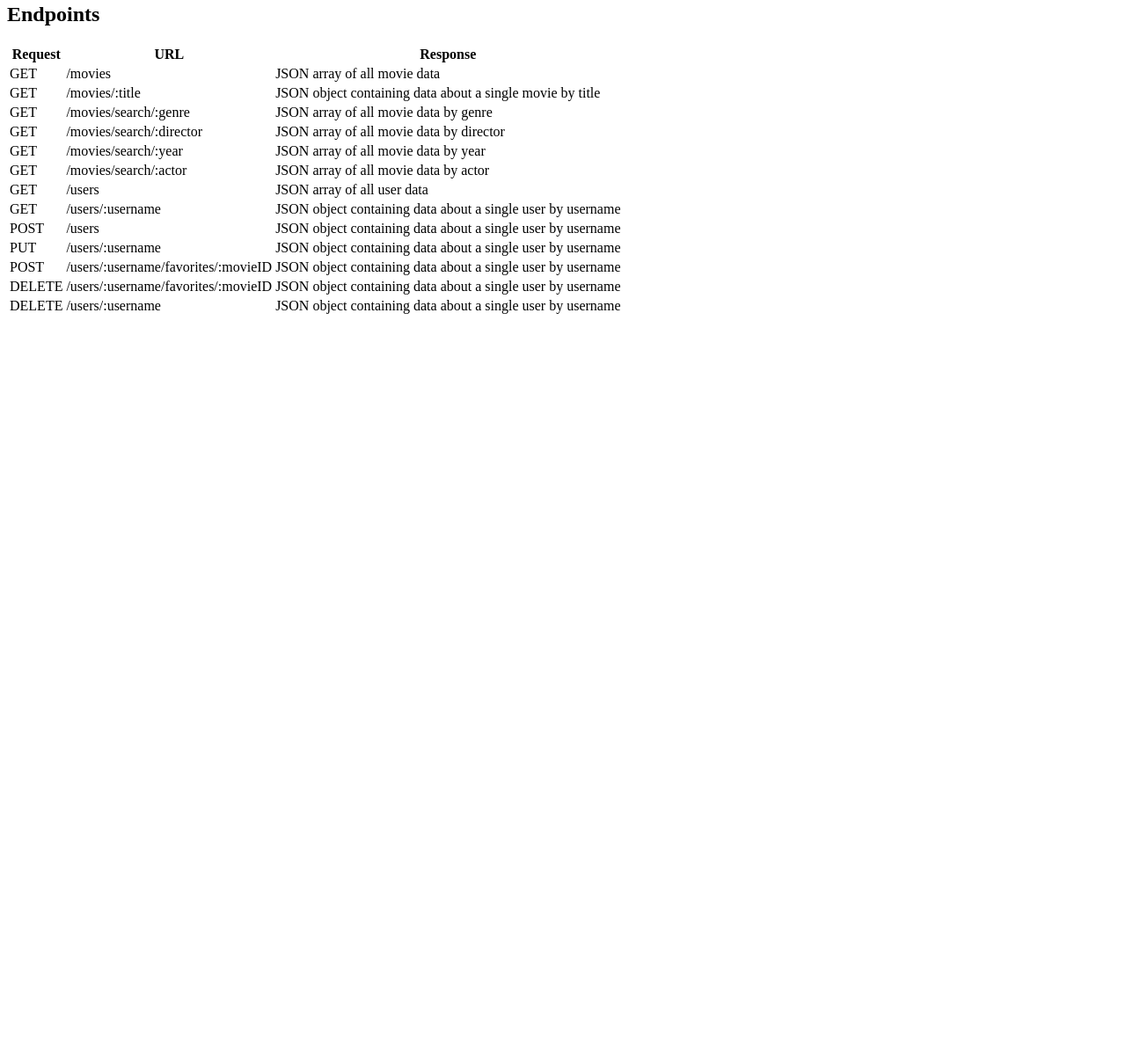
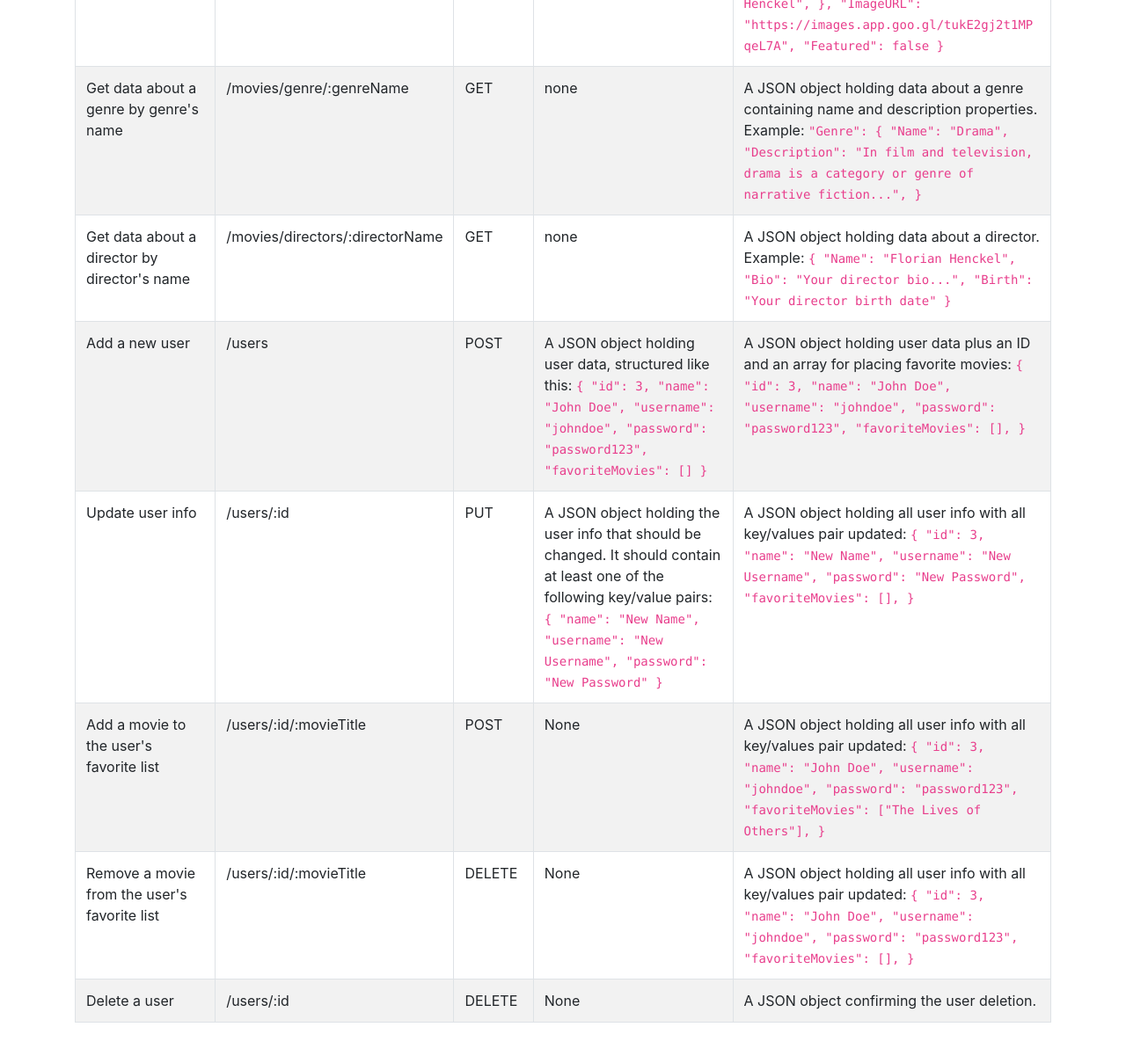
Before and after one commit to JoudHasan/Movie_API, a website: page public/documentation.html in a window 1280 px wide. Shown: the part 753-1954 px from the top of the page at 88% size. Before the commit the page ends 1121 px from the top, so only its background shows below. Drawn offline with nearby package versions, Linux system fonts and the light colour scheme.

Commit message:
updating doc.html and adding css file

```diff
--- /dev/null
+++ b/public/css/styles.css
@@ -0,0 +1,8 @@
+body {
+  margin-top: 80px;
+  margin-bottom: 80px;
+}
+
+#title {
+  padding-bottom: 50px;
+}
--- a/public/documentation.html
+++ b/public/documentation.html
@@ -4,6 +4,10 @@
 <head>
     <meta charset="UTF-8">
     <meta name="viewport" content="width=device-width, initial-scale=1.0">
+    <link rel="stylesheet" href="https://cdn.jsdelivr.net/npm/bootstrap@4.3.1/dist/css/bootstrap.min.css"
+        integrity="sha384-ggOyR0iXCbMQv3Xipma34MD+dH/1fQ784/j6cY/iJTQUOhcWr7x9JvoRxT2MZw1T" crossorigin="anonymous">
+    <link rel="stylesheet" href="../css/styles.css">
+
     <title>My Flix API Documentation</title>
 </head>
 
@@ -13,16 +17,17 @@
             My Flix app
         </h1>
         <p>
-            <b>Movie API App</b>
-            The Movie App is an exciting and user-friendly platform designed to cater to all your movie-related needs.
-            Whether you're a cinephile searching for the latest blockbusters or someone looking for hidden cinematic
-            gems,
-            our app provides a comprehensive movie-watching experience.
+            The web application will provide users with access to information about different
+            movies, directors, and genres. Users will be able to sign up, update their
+            personal information, and create a list of their favorite movies.
         </p>
     </div>
+
     <div class="container">
         <h2 class="text-left">My Flix API Documentation</h2>
     </div>
+
+    <!-- table  -->
     <div class="container">
         <table class="table table-striped table-bordered table-responsive{-sm|-md|-lg|-xl}" style="width:100%">
             <thead>
@@ -48,118 +53,162 @@
                     <td>GET</td>
                     <td>None</td>
                     <td>A JSON object holding data about a single movie, containing description, genre, director, image
-                        URL,
-                        and whether its featured or not property. Example:
-                        <pre>
+                        URL, and
+                        whether it’s featured or not property. Example:
+                        <code>
                         {
                             "Title": "The Lives of Others",
                             "Description": "In 1984, when an East German Stasi agent is ordered to spy on a writer...",
                             "Genre": {
                                 "Name": "Drama",
-        "Description": "In film and television, drama is a category or genre of narrative fiction..."
+                                "Description": "In film and television, drama is a category or genre of narrative fiction...",
                             },
                             "Director": {
-        "Name": "Florian Henckel"
+                                "Name": "Florian Henckel",
                             },
                             "ImageURL": "https://images.app.goo.gl/tukE2gj2t1MPqeL7A",
                             "Featured": false
                         }
+                    </code>
+                    </td>
+                </tr>
+                <tr>
+                    <td>Get data about a genre by genre's name</td>
+                    <td>/movies/genre/:genreName</td>
+                    <td>GET</td>
+                    <td>none</td>
+                    <td>A JSON object holding data about a genre containing name and description properties. Example:
+                        <code>
+                            "Genre": {
+                                "Name": "Drama",
+                                "Description": "In film and television, drama is a category or genre of narrative fiction...",
+                            }
+                    </code>
+                    </td>
+                </tr>
+                <tr>
+                    <td>Get data about a director by director's name</td>
+                    <td>/movies/directors/:directorName</td>
+                    <td>GET</td>
+                    <td>none</td>
+                    <td>A JSON object holding data about a director. Example:
+                        <code>
                         {
-    "Title": "Good Bye, Lenin!",
-    "Description": "In 1990, to protect his fragile mother from a fatal shock after a long coma...",
-    "Genre": {
-        "Name": "Drama-Comedy",
-        "Description": "Comedy is a genre of dramatic performance having a light or humorous tone..."
-    },
-    "Director": {
-        "Name": "Wolfgang Becker"
-    },
-    "ImageURL": "https://images.app.goo.gl/FQ9XLDjW5DRKriBv8",
-    "Featured": false
+                            "Name": "Florian Henckel",
+                            "Bio": "Your director bio...",
+                            "Birth": "Your director birth date"
                         }
-                        </pre>
+                    </code>
                     </td>
+                </tr>
+                <tr>
+                    <td>Add a new user</td>
+                    <td>/users</td>
+                    <td>POST</td>
+                    <td>A JSON object holding user data, structured like this:
+                        <code>
+                        {
+                            "id": 3,
+                            "name": "John Doe",
+                            "username": "johndoe",
+                            "password": "password123",
+                            "favoriteMovies": []
+                        }
+                    </code>
+                    </td>
+                    <td>A JSON object holding user data plus an ID and an array for placing favorite movies:
+                        <code>
+                        {
+                            "id": 3,
+                            "name": "John Doe",
+                            "username": "johndoe",
+                            "password": "password123",
+                            "favoriteMovies": [],
+                        }
+                    </code>
+                    </td>
+                </tr>
+                <tr>
+                    <td>Update user info</td>
+                    <td>/users/:id</td>
+                    <td>PUT</td>
+                    <td>A JSON object holding the user info that should be changed. It should contain at least one of
+                        the following key/value pairs:
+                        <code>
+                        {
+                            "name": "New Name",
+                            "username": "New Username",
+                            "password": "New Password"
+                        }
+                    </code>
+                    </td>
+                    <td>A JSON object holding all user info with all key/values pair updated:
+                        <code>
+                        {
+                            "id": 3,
+                            "name": "New Name",
+                            "username": "New Username",
+                            "password": "New Password",
+                            "favoriteMovies": [],
+                        }
+                    </code>
+                    </td>
+                </tr>
+                <tr>
+                    <td>Add a movie to the user's favorite list</td>
+                    <td>/users/:id/:movieTitle</td>
+                    <td>POST</td>
+                    <td>None</td>
+                    <td>A JSON object holding all user info with all key/values pair updated:
+                        <code>
+                        {
+                            "id": 3,
+                            "name": "John Doe",
+                            "username": "johndoe",
+                            "password": "password123",
+                            "favoriteMovies": ["The Lives of Others"],
+                        }
+                    </code>
+                    </td>
+                </tr>
+                <tr>
+                    <td>Remove a movie from the user's favorite list</td>
+                    <td>/users/:id/:movieTitle</td>
+                    <td>DELETE</td>
+                    <td>None</td>
+                    <td>A JSON object holding all user info with all key/values pair updated:
+                        <code>
+                        {
+                            "id": 3,
+                            "name": "John Doe",
+                            "username": "johndoe",
+                            "password": "password123",
+                            "favoriteMovies": [],
+                        }
+                    </code>
+                    </td>
+                </tr>
+                <tr>
+                    <td>Delete a user</td>
+                    <td>/users/:id</td>
+                    <td>DELETE</td>
+                    <td>None</td>
+                    <td>A JSON object confirming the user deletion.</td>
                 </tr>
             </tbody>
         </table>
     </div>
 
-    <h2>Endpoints</h2>
-    <table>
-        <tr>
-            <th>Request</th>
-            <th>URL</th>
-            <th>Response</th>
-        </tr>
-        <tr>
-            <td>GET</td>
-            <td>/movies</td>
-            <td>JSON array of all movie data</td>
-        </tr>
-        <tr>
-            <td>GET</td>
-            <td>/movies/:title</td>
-            <td>JSON object containing data about a single movie by title</td>
-        </tr>
-        <tr>
-            <td>GET</td>
-            <td>/movies/search/:genre</td>
-            <td>JSON array of all movie data by genre</td>
-        </tr>
-        <tr>
-            <td>GET</td>
-            <td>/movies/search/:director</td>
-            <td>JSON array of all movie data by director</td>
-        </tr>
-        <tr>
-            <td>GET</td>
-            <td>/movies/search/:year</td>
-            <td>JSON array of all movie data by year</td>
-        </tr>
-        <tr>
-            <td>GET</td>
-            <td>/movies/search/:actor</td>
-            <td>JSON array of all movie data by actor</td>
-        </tr>
-        <tr>
-            <td>GET</td>
-            <td>/users</td>
-            <td>JSON array of all user data</td>
-        </tr>
-        <tr>
-            <td>GET</td>
-            <td>/users/:username</td>
-            <td>JSON object containing data about a single user by username</td>
-        </tr>
-        <tr>
-            <td>POST</td>
-            <td>/users</td>
-            <td>JSON object containing data about a single user by username</td>
-        </tr>
-        <tr>
-            <td>PUT</td>
-            <td>/users/:username</td>
-            <td>JSON object containing data about a single user by username</td>
-        </tr>
-        <tr>
-            <td>POST</td>
-            <td>/users/:username/favorites/:movieID</td>
-            <td>JSON object containing data about a single user by username</td>
-        </tr>
-        <tr>
-            <td>DELETE</td>
-            <td>/users/:username/favorites/:movieID</td>
-            <td>JSON object containing data about a single user by username</td>
-        </tr>
-        <tr>
-            <td>DELETE</td>
-            <td>/users/:username</td>
-            <td>JSON object containing data about a single user by username</td>
-        </tr>
 
-    </table>
-
-
+    <!-- imported scripts: jQuery first, then Popper.js, then Bootstrap JS -->
+    <script src="https://code.jquery.com/jquery-3.4.1.min.js"
+        integrity="sha256-CSXorXvZcTkaix6Yvo6HppcZGetbYMGWSFlBw8HfCJo=" crossorigin="anonymous"></script>
+    <script src="https://cdn.jsdelivr.net/npm/popper.js@1.14.7/dist/umd/popper.min.js"
+        integrity="sha384-UO2eT0CpHqdSJQ6hJty5KVphtPhzWj9WO1clHTMGa3JDZwrnQq4sF86dIHNDz0W1"
+        crossorigin="anonymous"></script>
+    <script src="https://cdn.jsdelivr.net/npm/bootstrap@4.3.1/dist/js/bootstrap.min.js"
+        integrity="sha384-JjSmVgyd0p3pXB1rRibZUAYoIIy6OrQ6VrjIEaFf/nJGzIxFDsf4x0xIM+B07jRM"
+        crossorigin="anonymous"></script>
 </body>
 
 </html>
```
Lines whose indentation alone changed are shown as unchanged.
